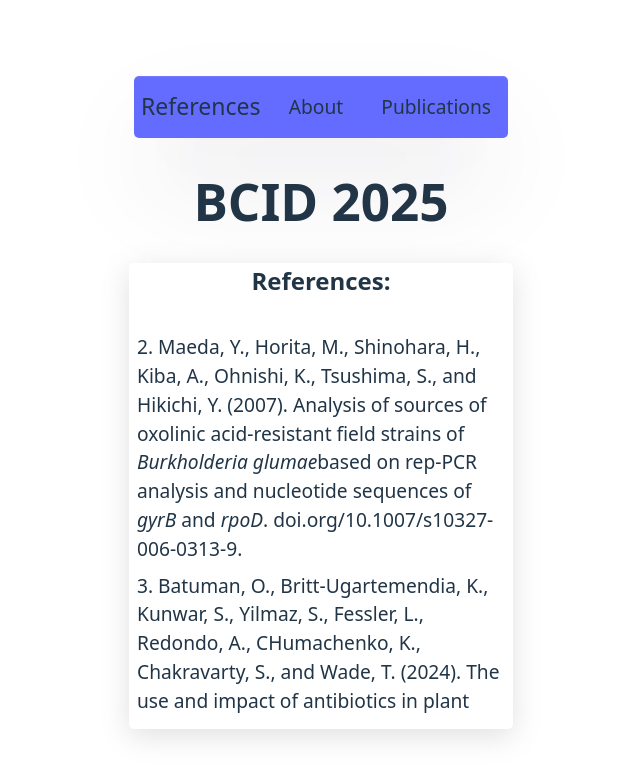
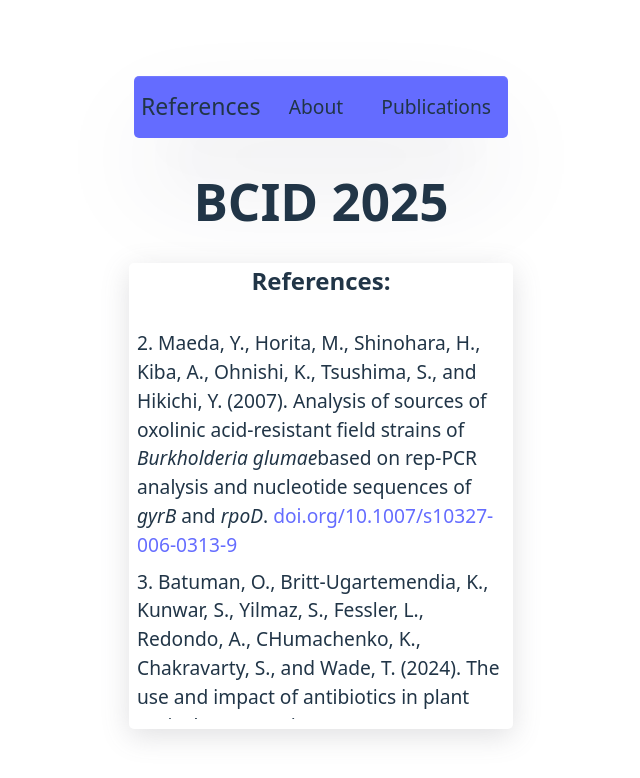
Before and after one commit to xzovy1/qr-code, a React (Vite) app: page / in a window 1280 px wide. Shown: the top 778 px of the page, without its empty margins (319-959 px from the left). Built offline with nearby package versions, Linux system fonts and the light colour scheme.

Commit message:
make links for references

```diff
--- a/src/About.jsx
+++ b/src/About.jsx
@@ -1,4 +1,4 @@
-import brittany from '/assets/brittany.jpg'
+import brittany from '/src/assets/brittany.jpg'
 const About = () => {
     return (
         <div className="body">
--- a/src/References.jsx
+++ b/src/References.jsx
@@ -33,33 +33,34 @@ const References = () => {
                 {/* {references.map(ref => <li className="reference" key={crypto.randomUUID()}>{ref}</li>)} */}
                 <li className="reference">
                     1. Ortega, L., and Rojas, C.M. (2021). Bacterial panicle blight and <i>Burkholderia glumae</i>: from
-pathogen biology to disease control. doi.org/10.1094/PHYTO-09-20-0401-RVW.
+pathogen biology to disease control. <a href="doi.org/10.1094/PHYTO-09-20-0401-RVW">doi.org/10.1094/PHYTO-09-20-0401-RVW</a>
                 </li>
 
                 <li className="reference">
                     2. Maeda, Y., Horita, M., Shinohara, H., Kiba, A., Ohnishi, K., Tsushima, S., and Hikichi, Y.
 (2007). Analysis of sources of oxolinic acid-resistant field strains of <i>Burkholderia glumae</i>
 based on rep-PCR analysis and nucleotide sequences of <i>gyrB</i> and <i>rpoD</i>.
-doi.org/10.1007/s10327-006-0313-9.
+<a href="doi.org/10.1007/s10327-006-0313-9"> doi.org/10.1007/s10327-006-0313-9</a>
                 </li>
 
                 <li className="reference">
                         3. Batuman, O., Britt-Ugartemendia, K., Kunwar, S., Yilmaz, S., Fessler, L., Redondo, A.,
 CHumachenko, K., Chakravarty, S., and Wade, T. (2024). The use and impact of antibiotics in
-plant agriculture: A review. doi.org/10.1094/PHYTO-10-23-0357-IA.
+plant agriculture: A review. <a href="doi.org/10.1094/PHYTO-10-23-0357-IA">doi.org/10.1094/PHYTO-10-23-0357-IA</a>
                 </li>
 
                 <li className="reference">
                     4. Weinberg, J.B., Alexander, B.D., Majure, J.M., Williams, L.W., Kim, J.Y., Vandamme, P., and
 LiPuma, J.J. (2007). <i>Burkholderia glumae</i> infection in an infant with chronic granulomatous
-disease. doi.org/10.1128/JCM.02058-06.
+disease. <a href="doi.org/10.1128/JCM.02058-06">doi.org/10.1128/JCM.02058-06</a>
                 </li>
 
                 <li className="reference">
                     5. Supina, B.S.I., McCutcheon, J.G., Peskett, S.R., Stothard, P., and Dennis, J.J. (2025). A
 flagella-dependent Burkholderia jumbo phage controls rice seedling rot and steers
-Burkholderia glumae toward reduced virulence in rice seedlings. doi.org/10.1128/mbio.02814-
-24.
+Burkholderia glumae toward reduced virulence in rice seedlings. <a href=">doi.org/10.1128/mbio.02814-
+24">doi.org/10.1128/mbio.02814-
+24</a>
 
                 </li>
 
@@ -67,7 +68,7 @@ Burkholderia glumae toward reduced virulence in rice seedlings. doi.org/10.1128/
 
                     6. Lauman, P., and Dennis, J.J. (2023). Synergistic interactions among <i>Burkholderia cepacia</i>
 complex-targeting phages reveal a novel therapeutic role for lysogenization-capable phages.
-doi.org/10.1128/spectrum.04430-22.
+<a href="doi.org/10.1128/spectrum.04430-22">doi.org/10.1128/spectrum.04430-22</a>
                 </li>
             </ul>
             </div>
```
